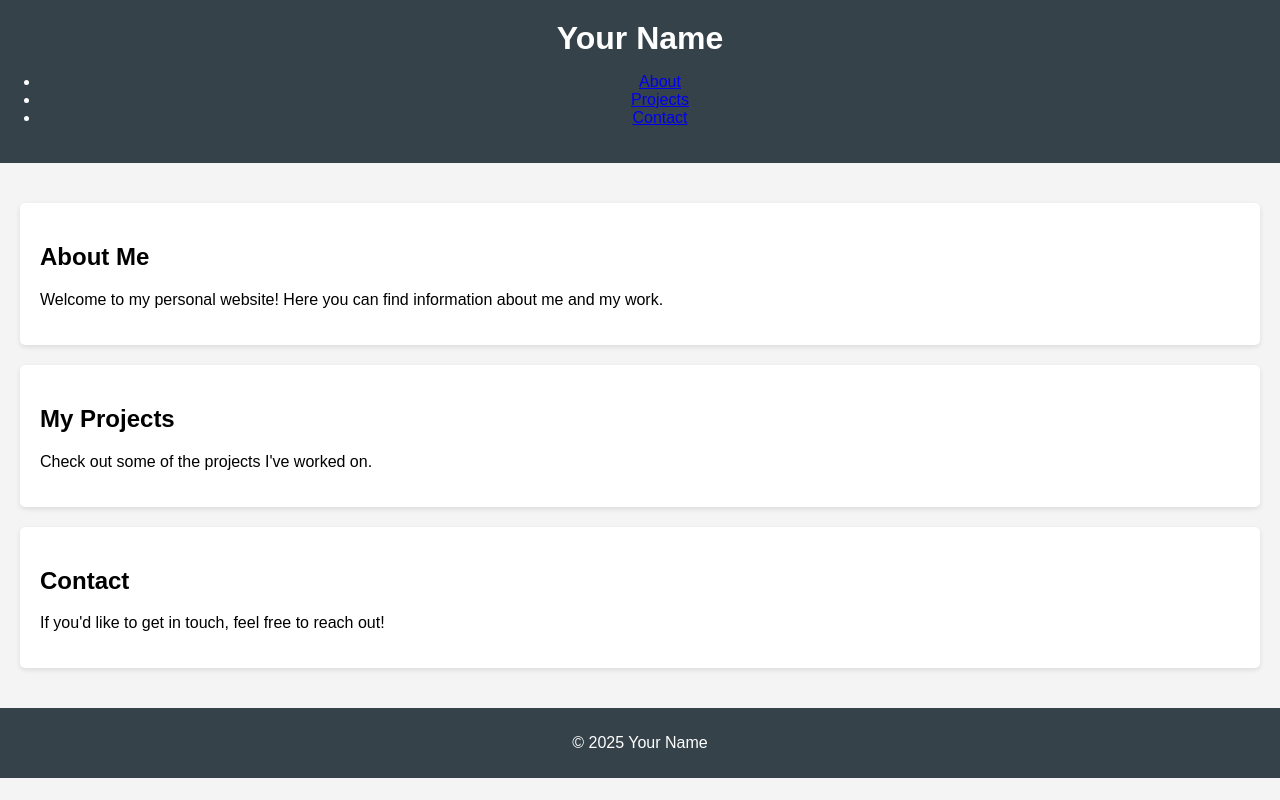
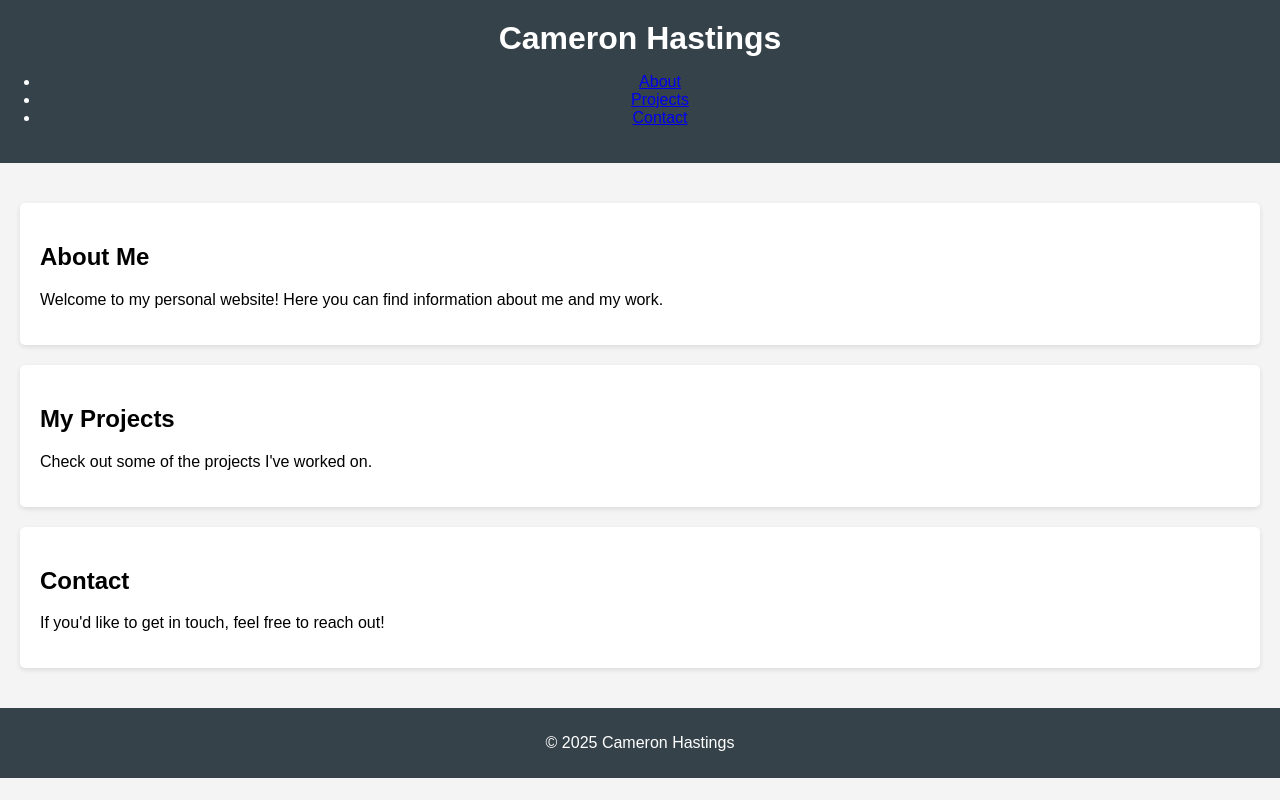
Before and after one commit to Kingfisher5906/camhastings.com, a website: page src/index.html in a window 1280 px wide. Drawn offline with Linux system fonts and the light colour scheme.

Commit message:
Add files via upload

```diff
--- a/src/index.html
+++ b/src/index.html
@@ -8,7 +8,7 @@
 </head>
 <body>
     <header>
-        <h1>Your Name</h1>
+        <h1>Cameron Hastings</h1>
         <nav>
             <ul>
                 <li><a href="#about">About</a></li>
@@ -32,7 +32,7 @@
         </section>
     </main>
     <footer>
-        <p>&copy; 2025 Your Name</p>
+        <p>&copy; 2025 Cameron Hastings</p>
     </footer>
     <script src="scripts/main.js"></script>
 </body>
```
